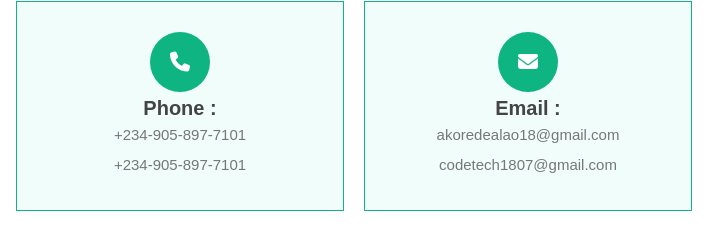
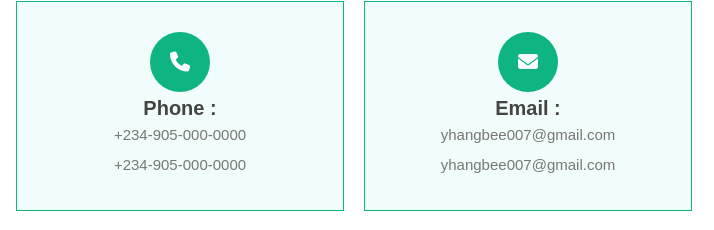
Before and after one commit to codetech18/school_website, a plain HTML site: page contact.html in a window 1280 px wide. Shown: the part 369-599 px from the top of the page, 460-1174 px from the left. Drawn offline with nearby package versions, Linux system fonts and the light colour scheme; a web font is replaced by a local one.

Commit message:
contact info updated

```diff
--- a/contact.html
+++ b/contact.html
@@ -130,14 +130,14 @@
         <div class="icons">
           <i class="fas fa-phone"></i>
           <h3>phone :</h3>
-          <p>+234-905-897-7101</p>
-          <p>+234-905-897-7101</p>
+          <p>+234-905-000-0000</p>
+          <p>+234-905-000-0000</p>
         </div>
         <div class="icons">
           <i class="fas fa-envelope"></i>
           <h3>email :</h3>
-          <p>akoredealao18@gmail.com</p>
-          <p>codetech1807@gmail.com</p>
+          <p>yhangbee007@gmail.com</p>
+          <p>yhangbee007@gmail.com</p>
         </div>
         <div class="icons">
           <i class="fas fa-map"></i>
```
